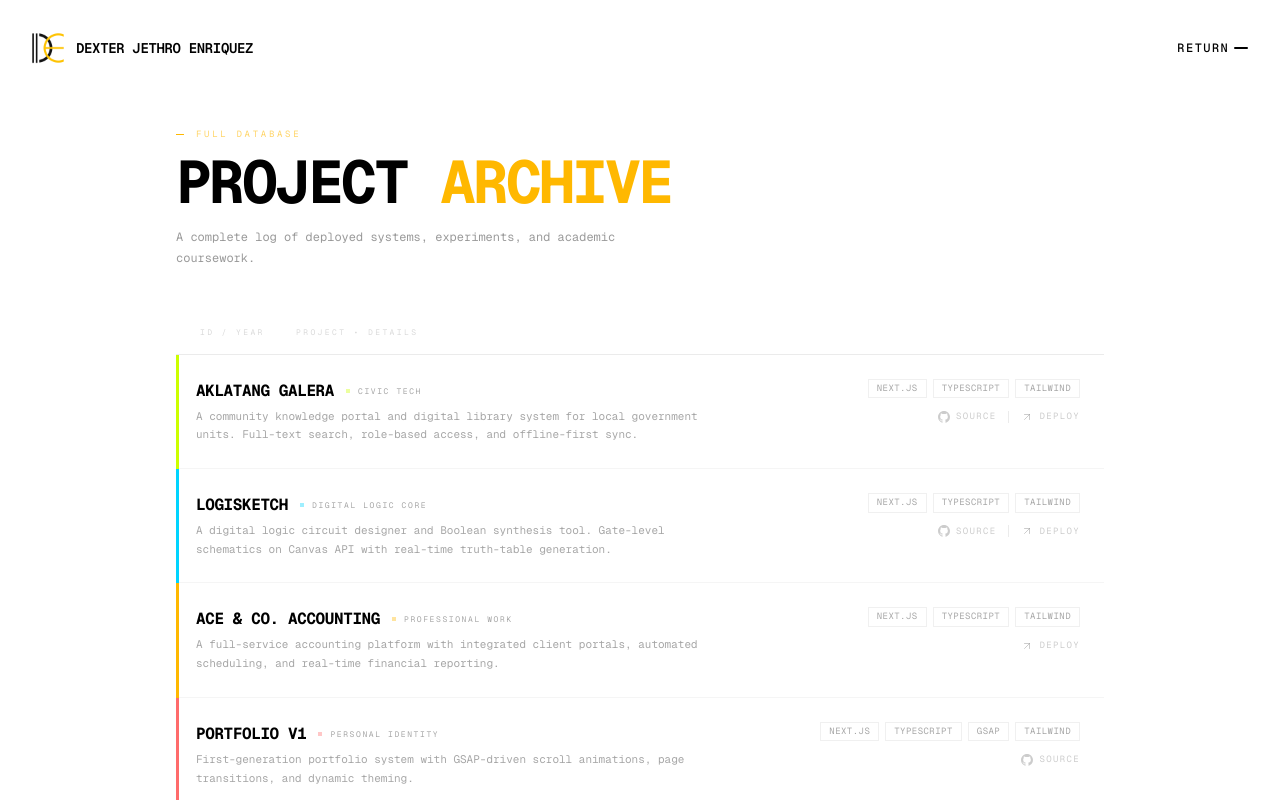
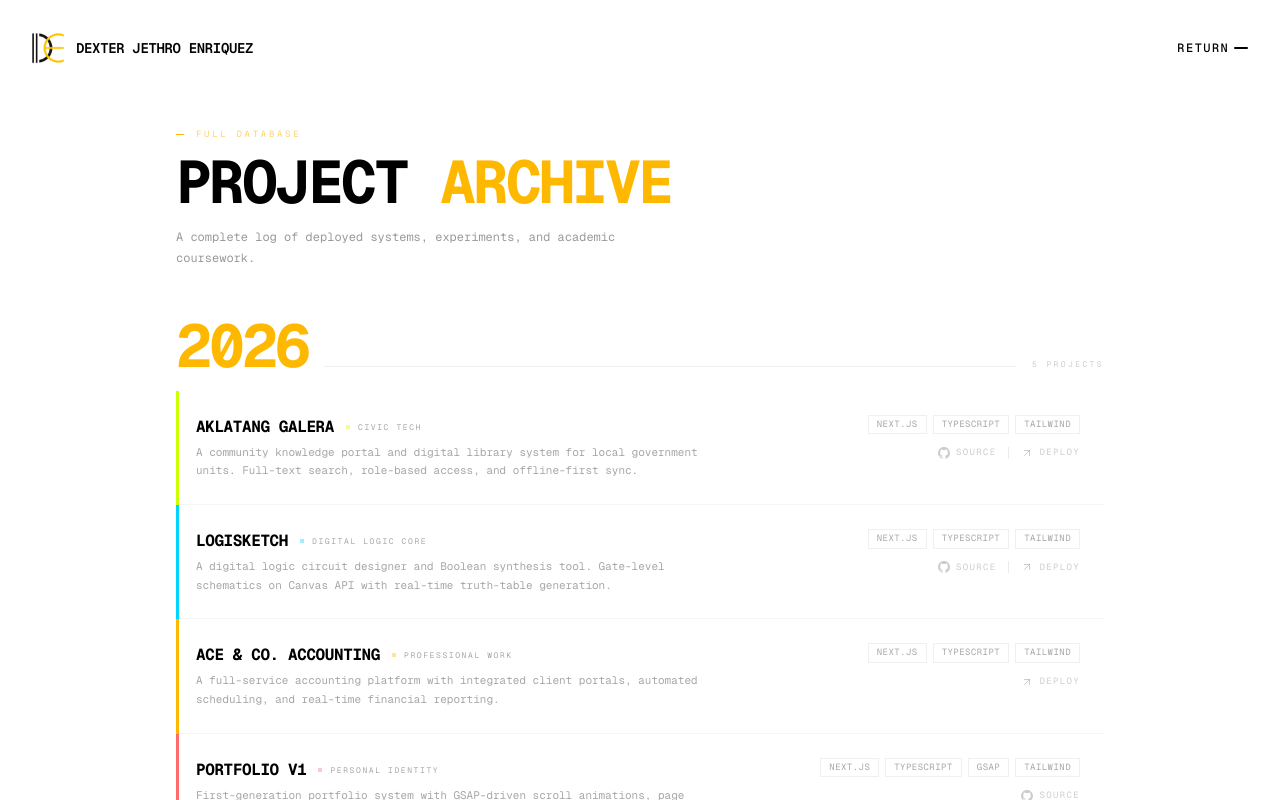
Before and after one commit to RokiTheWise/enriquez-portfolio-v2, a Next.js app: page /archive in a window 1280 px wide. Shown: the top 800 px of the page. Built offline with nearby package versions, Linux system fonts and the light colour scheme.

Commit message:
feat(archive): wire grouped timeline layout — year headers replace column labels

```diff
--- a/app/archive/page.tsx
+++ b/app/archive/page.tsx
@@ -382,29 +382,17 @@ export default function ArchivePage() {
           </p>
         </motion.div>
 
-        {/* ── Column labels ── */}
-        <motion.div
-          initial={{ opacity: 0 }}
-          animate={{ opacity: 1 }}
-          transition={{ delay: 0.2, duration: 0.4 }}
-          className="flex items-center gap-4 md:gap-0 px-4 md:px-6 pb-3 border-b border-black/[0.08]"
-        >
-          <div className="w-16 md:w-24 flex-shrink-0">
-            <span className="font-mono text-[7px] md:text-[8px] tracking-[0.3em] text-black/15 uppercase">
-              ID / Year
-            </span>
-          </div>
-          <div className="flex-1">
-            <span className="font-mono text-[7px] md:text-[8px] tracking-[0.3em] text-black/15 uppercase">
-              Project • Details
-            </span>
-          </div>
-        </motion.div>
-
-        {/* ── Archive entries ── */}
+        {/* ── Timeline groups ── */}
         <div>
-          {ARCHIVE.map((entry, idx) => (
-            <ArchiveRow key={entry.index} entry={entry} idx={idx} />
+          {groupByYear(ARCHIVE).map(({ year, entries }, groupIdx) => (
+            <div key={year}>
+              <YearGroupHeader year={year} count={entries.length} groupIdx={groupIdx} />
+              <div>
+                {entries.map((entry, idx) => (
+                  <ArchiveRow key={entry.index} entry={entry} idx={idx} />
+                ))}
+              </div>
+            </div>
           ))}
         </div>
 
```
